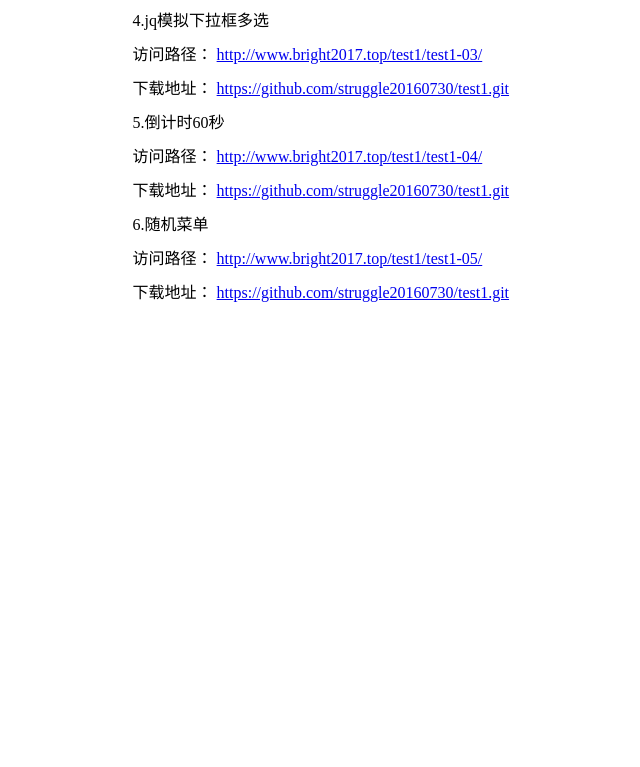
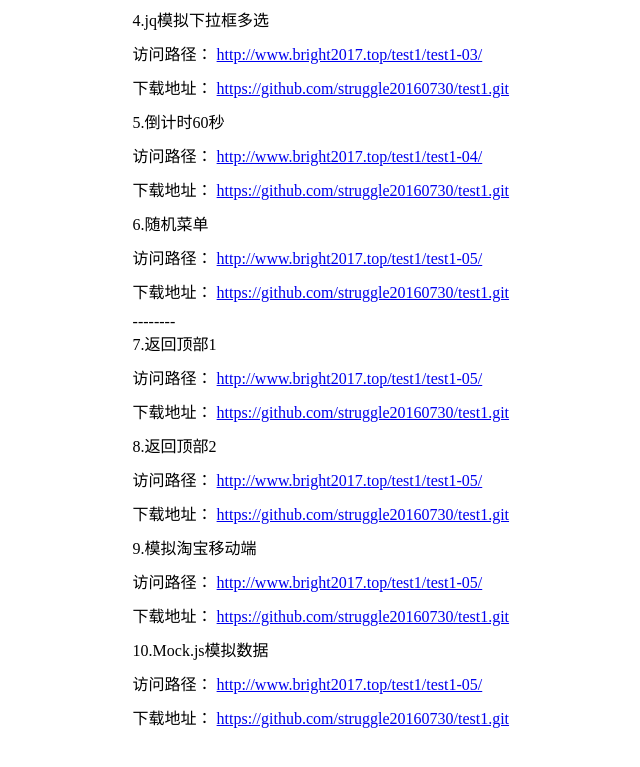
Before and after one commit to struggle20160730/warehouseDescription, a plain HTML site: page index.html in a window 1280 px wide. Shown: the part 765-1532 px from the top of the page, without its empty margins (65-705 px from the left). Before the commit the page ends 1148 px from the top, so only its background shows below. Drawn offline with Linux system fonts and the light colour scheme.

Commit message:
mock data

```diff
--- a/index.html
+++ b/index.html
@@ -155,6 +155,59 @@
 						<a href="https://github.com/struggle20160730/test1.git" target="_blank">https://github.com/struggle20160730/test1.git</a>
 					</div>
 				</div>
+				--------
+				<div>
+					<div>
+						7.返回顶部1
+					</div>
+					<div>
+						<span>访问路径：</span>
+						<a href="http://www.bright2017.top/test1/test1-06/" target="_blank">http://www.bright2017.top/test1/test1-05/</a>
+					</div>
+					<div>
+						<span>下载地址：</span>
+						<a href="https://github.com/struggle20160730/test1.git" target="_blank">https://github.com/struggle20160730/test1.git</a>
+					</div>
+				</div>
+				<div>
+					<div>
+						8.返回顶部2
+					</div>
+					<div>
+						<span>访问路径：</span>
+						<a href="http://www.bright2017.top/test1/test1-07/" target="_blank">http://www.bright2017.top/test1/test1-05/</a>
+					</div>
+					<div>
+						<span>下载地址：</span>
+						<a href="https://github.com/struggle20160730/test1.git" target="_blank">https://github.com/struggle20160730/test1.git</a>
+					</div>
+				</div>
+				<div>
+					<div>
+						9.模拟淘宝移动端
+					</div>
+					<div>
+						<span>访问路径：</span>
+						<a href="http://www.bright2017.top/test1/test1-08/" target="_blank">http://www.bright2017.top/test1/test1-05/</a>
+					</div>
+					<div>
+						<span>下载地址：</span>
+						<a href="https://github.com/struggle20160730/test1.git" target="_blank">https://github.com/struggle20160730/test1.git</a>
+					</div>
+				</div>
+				<div>
+					<div>
+						10.Mock.js模拟数据
+					</div>
+					<div>
+						<span>访问路径：</span>
+						<a href="http://www.bright2017.top/test1/test1-09/" target="_blank">http://www.bright2017.top/test1/test1-05/</a>
+					</div>
+					<div>
+						<span>下载地址：</span>
+						<a href="https://github.com/struggle20160730/test1.git" target="_blank">https://github.com/struggle20160730/test1.git</a>
+					</div>
+				</div>
 			</div>
 		</div>
 	</body>
```
